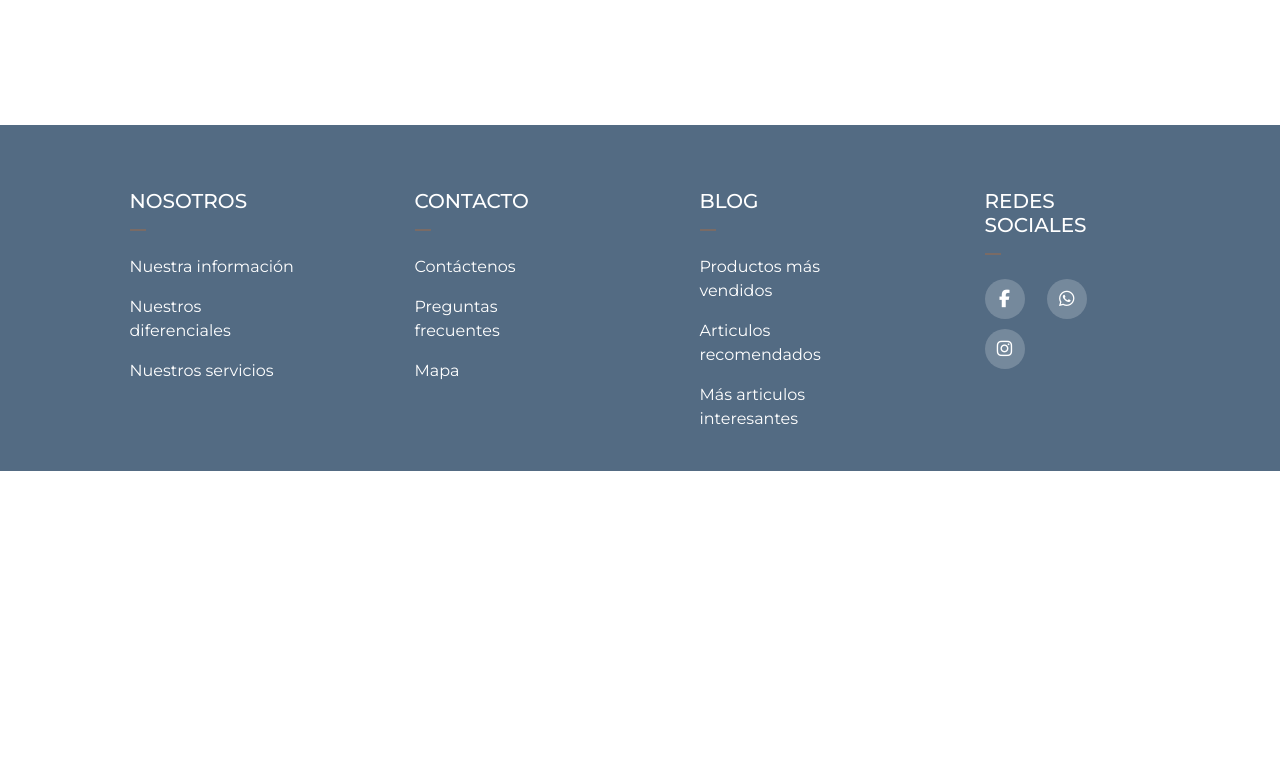
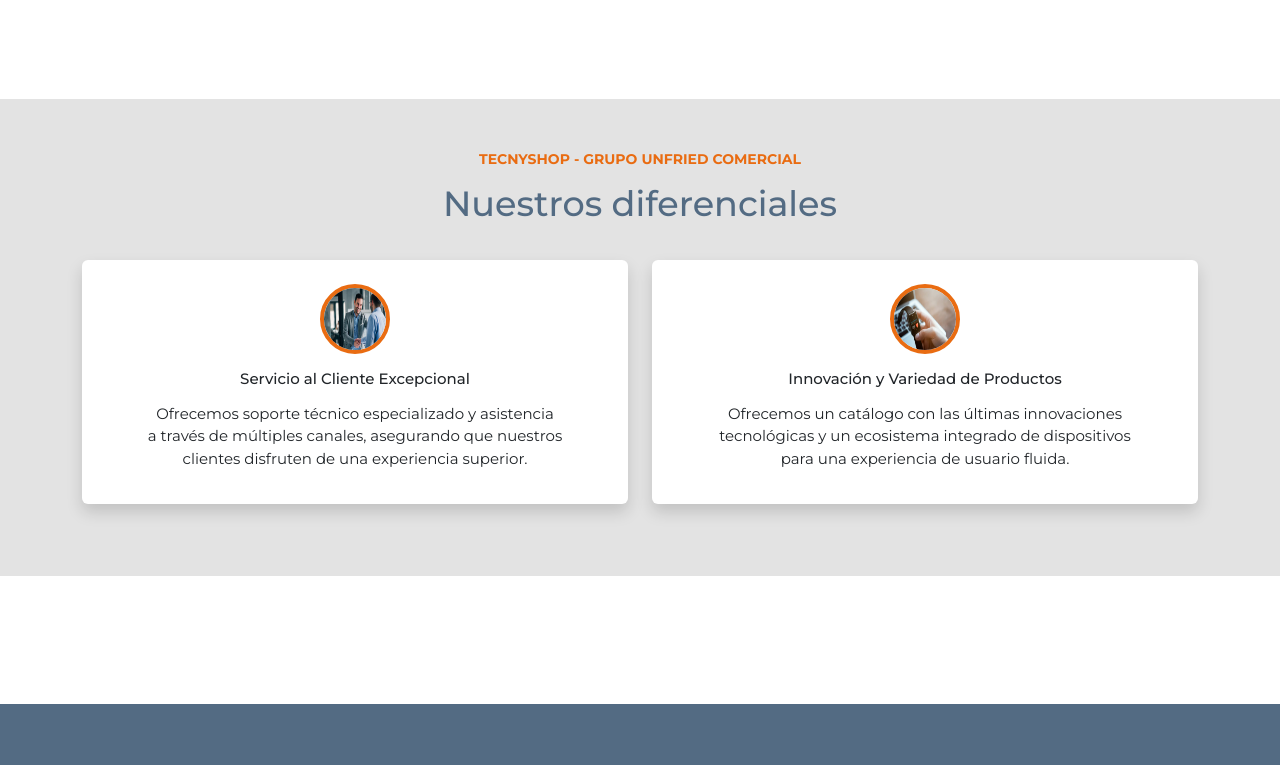
Before and after one commit to S0B9A/TecnyShopWebSite-Version2-Bootstrap, a plain HTML site: page index.html in a window 1280 px wide. Shown: the part 1205-1970 px from the top of the page. Before the commit the page ends 1676 px from the top, so only its background shows below. Drawn offline with nearby package versions, Linux system fonts and the light colour scheme.

Commit message:
se agrega nuevas secciones a la pagina de inicio

```diff
--- a/css/StyleInicio.css
+++ b/css/StyleInicio.css
@@ -28,7 +28,8 @@
 /*----------Estilo de la section about----------*/
 
 .about {
-    padding: 3%;
+    margin-top:  6%;
+    margin-bottom: 8%;
 }
 
 .about-text span {
@@ -97,55 +98,43 @@ hr {
     }
 }
 
+/*----------Estilo de la section diferenciales----------*/
 
-/*
-.about {
-    text-align: center;
-    padding: 100px;
-    background-color: white;
-    display: flex;
+.diferenciales{
+    background-color: #e3e3e3;
 }
 
-.about-text {
-    flex-basis: 50%;
-    padding-right: 35PX;
-}
-
-.about-text span {
+.diferenciales span {
     font-size: 14px;
     text-transform: uppercase;
     color: #E96C12;
     font-weight: bold;
-
 }
 
-h2 {
-    font-size: 35px;
-    color: #536B83;
-    margin: 15px 0;
-    line-height: 1;
+.titulo-diferencial{
+    margin-bottom: 3%;
 }
 
-hr {
-    border: 1px solid #E96C12;
-    width: 10%;
-    margin-bottom: 30px;
+.diferencial-content :hover:not(p):not(h4) {
+    transition: all 250ms ease;
+    font-weight: bold;
+    border: solid #E96C12;
 }
 
-.about-img {
-    flex-basis: 50%;
+.diferencial-1 h4 {
+    font-size: 15px;
+    margin-bottom: 15px;
 }
 
-.about-img img {
-    width: 58%;
-    border-radius: 15px;
-    box-shadow: 0 0 20px rgba(0, 0, 0, 0.4);
+.diferencial-1 p {
+    font-size: 15px;
+    margin-bottom: 10px;
 }
 
-.about-img img:hover {
-    transition: all 250ms ease;
-    border: solid chocolate;
-    box-shadow: 0 10px 20px rgba(0, 0, 0, 0.4);
+.Icono-Diferencial {
+    width: 70px;
+    height: 70px;
+    border-radius: 50%;
+    border: 4px solid #E96C12;
+    background-color: white;
 }
-
-*/
--- a/index.html
+++ b/index.html
@@ -193,9 +193,8 @@
         </nav>
     </div>
 
-    <main>
 
-        <section class="about section-padding ">
+        <section class="about section-padding">
             <div class="container">
                 <div class="row">
 
@@ -232,11 +231,40 @@
         </section>
 
 
+        <section class="diferenciales text-center py-5" id="diferenciales">
+            <span class="font-weight-bold">TecnyShop - Grupo Unfried Comercial</span>
+            <h2 class="titulo-diferencial">Nuestros diferenciales</h2>
+
+            <div class="container">
+                <div class="row text-center">
+                    <div class="diferencial-content col-md-6 mb-4">
+                        <div class="diferencial-1 p-4 bg-white shadow rounded">
+                            <img class="Icono-Diferencial mb-3" src="./Images/Pagina-Inicio-Imagenes/Clientes.jpg"
+                                alt="Icono de buenas relaciones con los clientes">
+                            <h4 class="text-dark">Servicio al Cliente Excepcional</h4>
+                            <p class="text-dark">
+                                Ofrecemos soporte técnico especializado y asistencia <br> a través de múltiples canales,
+                                asegurando que nuestros <br> clientes disfruten de una experiencia superior.
+                            </p>
+                        </div>
+                    </div>
+
+                    <div class="diferencial-content col-md-6 mb-4">
+                        <div class="diferencial-1 p-4 bg-white shadow rounded">
+                            <img class="Icono-Diferencial mb-3" src="./Images/Pagina-Inicio-Imagenes/ProductoTecnilogico.webp"
+                                alt="Icono de innovación constante">
+                            <h4 class="text-dark">Innovación y Variedad de Productos</h4>
+                            <p class="text-dark">
+                                Ofrecemos un catálogo con las últimas innovaciones <br> tecnológicas y un ecosistema
+                                integrado de dispositivos <br> para una experiencia de usuario fluida.
+                            </p>
+                        </div>
+                    </div>
+                </div>
+            </div>
+        </section>
 
 
-
-
-    </main>
 
     <!--
     <main>
```
